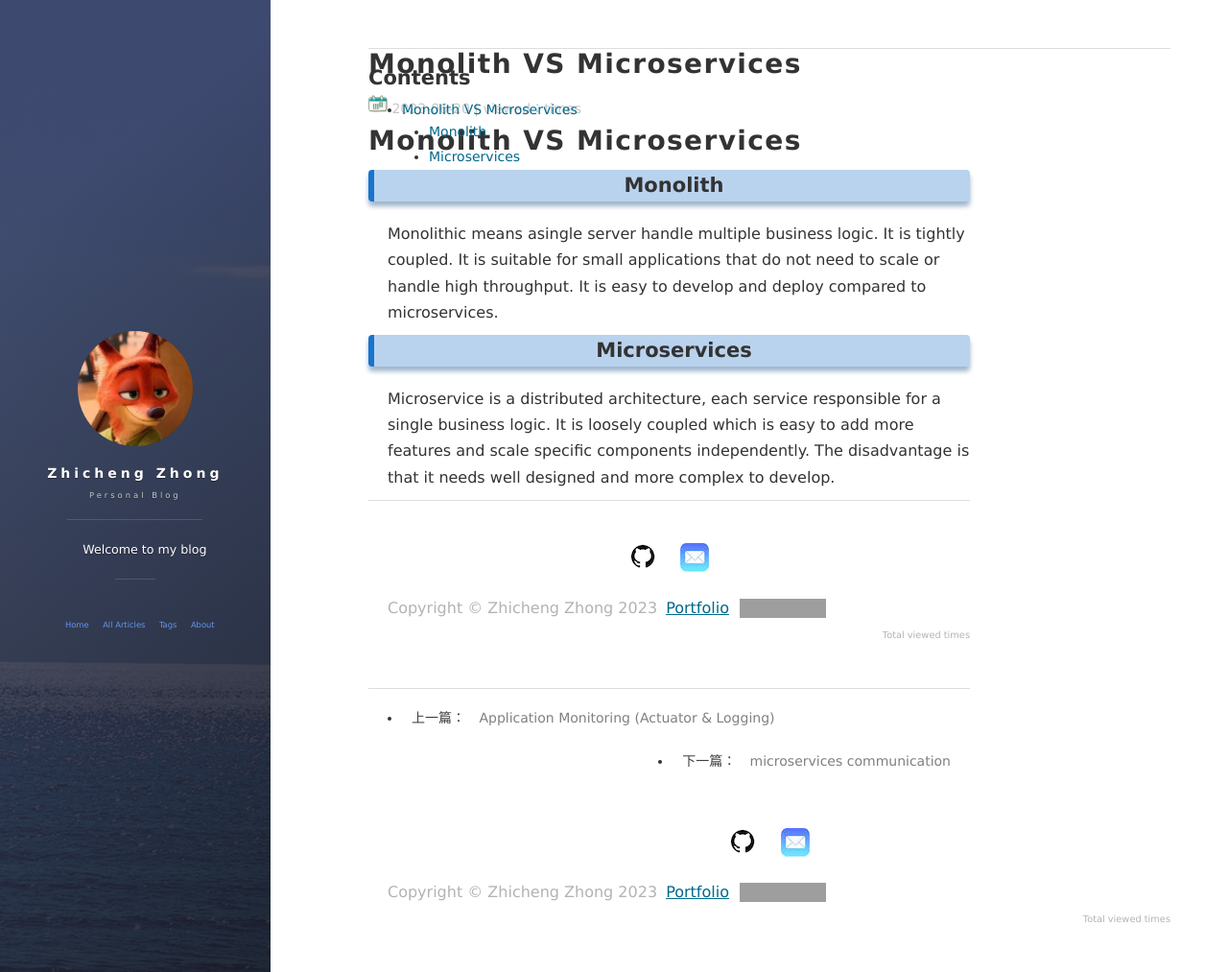
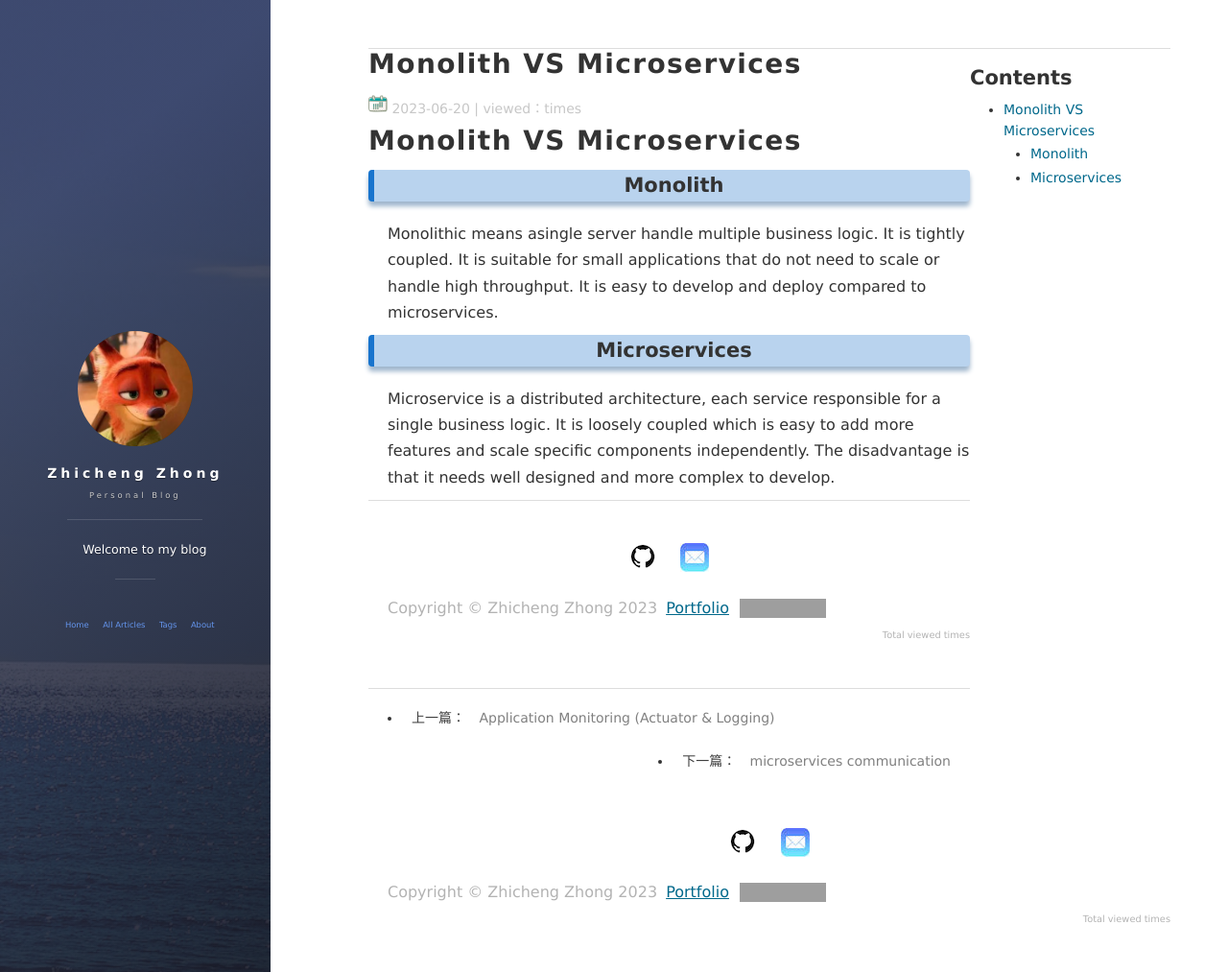
Before and after one commit to ChrisZZhong/chriszzhong.github.io, a Jekyll site: the page built from _posts/2023-06-20-monolith-vs-microservices.md, in a window 1280 px wide and 1013 px high. Shown: the whole window at 96% size. Built offline with Jekyll 4.4.1, drawn with Linux system fonts in a browser that asks for light colours; nearby versions of some CDN libraries; comment, search, counter and statistics services are not loaded; grey boxes are pictures that could not be loaded.

Commit message:
update interview

```diff
--- a/_layouts/post.html
+++ b/_layouts/post.html
@@ -29,7 +29,7 @@ layout: default
 {% include new-old.html %}
 {% include comments.html %}
 </div>
-<div style="width: 25%; float: left; position: fixed;">
+<div style="width: 25%; float: left; position: relative;">
   <hearder >
     {% if site.enableToc %}
       <h2 class="post-title">Contents</h2>
```
